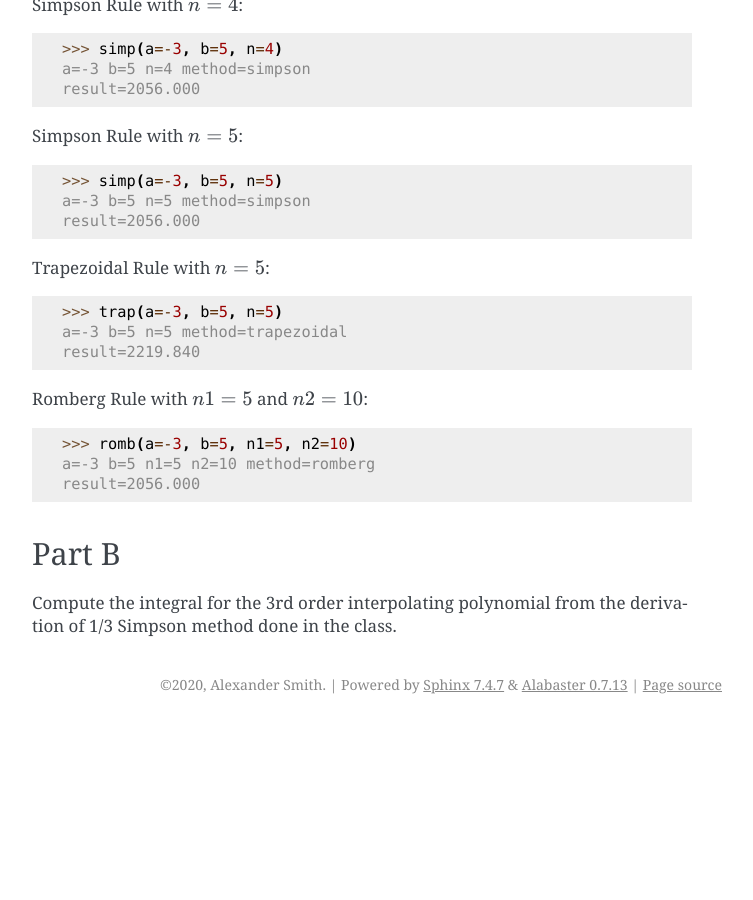
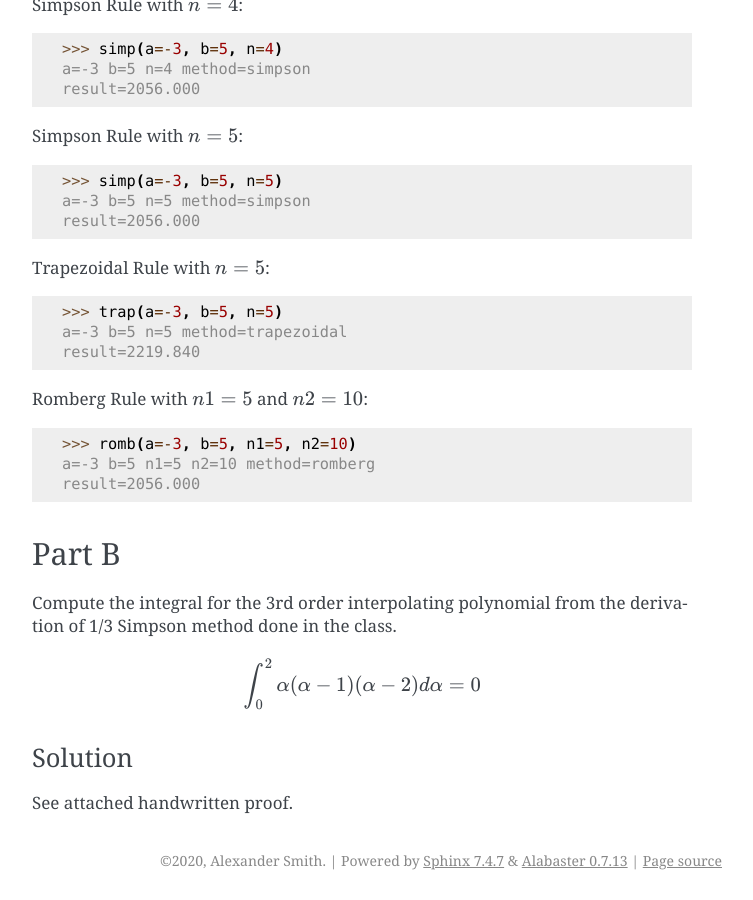
Before and after one commit to ajsmith/binf690-homework, a Sphinx documentation site: the page built from doc/source/homework/hw7.rst, in a window 1280 px wide and 900 px high, scrolled down 1326 px. Shown: the whole window, without its empty margins (388-1141 px from the left). Built offline with Sphinx 7.4.7, drawn with Linux system fonts in a browser that asks for light colours; formulas are drawn with MathJax 3; before the commit the page ends 2050 px from its top, so only the background shows below that.

Commit message:
Update solution description for part B proof.

```diff
--- a/doc/source/homework/hw7.rst
+++ b/doc/source/homework/hw7.rst
@@ -102,3 +102,13 @@ Part B
 
 Compute the integral for the 3rd order interpolating polynomial from
 the derivation of 1/3 Simpson method done in the class.
+
+..  math::
+
+    \int_{0}^{2} \alpha (\alpha - 1) (\alpha - 2) d\alpha = 0
+
+
+Solution
+--------
+
+See attached handwritten proof.
```
